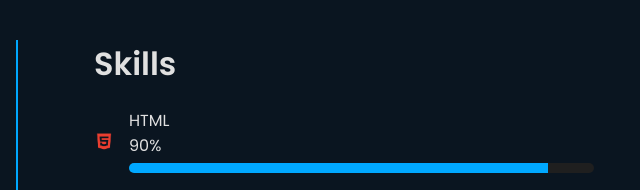
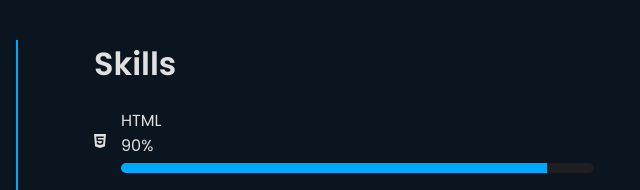
Before and after one commit to sreenivasulun9693/my-project, a website: page index.html in a window 1280 px wide. Shown: the part 1680-1870 px from the top of the page, 623-1263 px from the left. Drawn offline with nearby package versions, Linux system fonts and the light colour scheme.

Commit message:
Update index.html

```diff
--- a/index.html
+++ b/index.html
@@ -184,10 +184,7 @@
       <div class="section skills-section">
         <h2>Skills</h2>
         <div class="skill-box">
-          <img id="skill-img"
-            src="images\html1-removebg-preview.png"
-            alt="HTML Icon"
-          />
+          <i class="fab fa-html5 skill-icon"></i>
           <div class="skill-content">
             <div class="skill-title">HTML</div>
             <div class="skill-percentage">90%</div>
```
